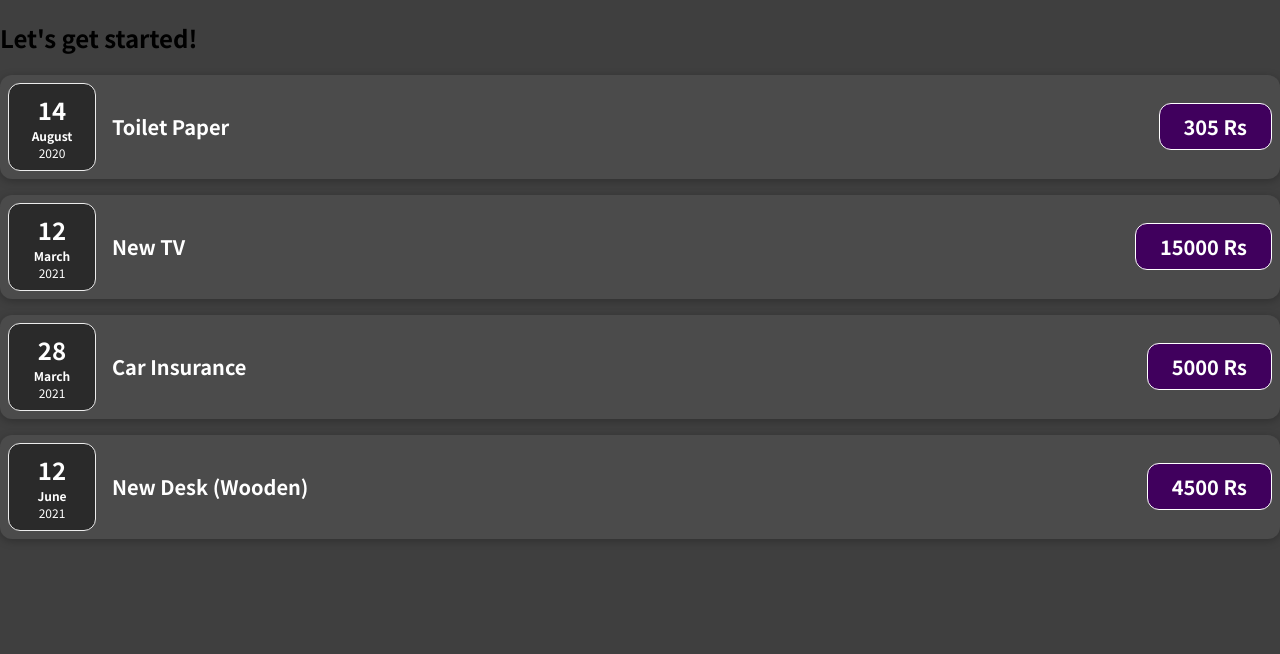
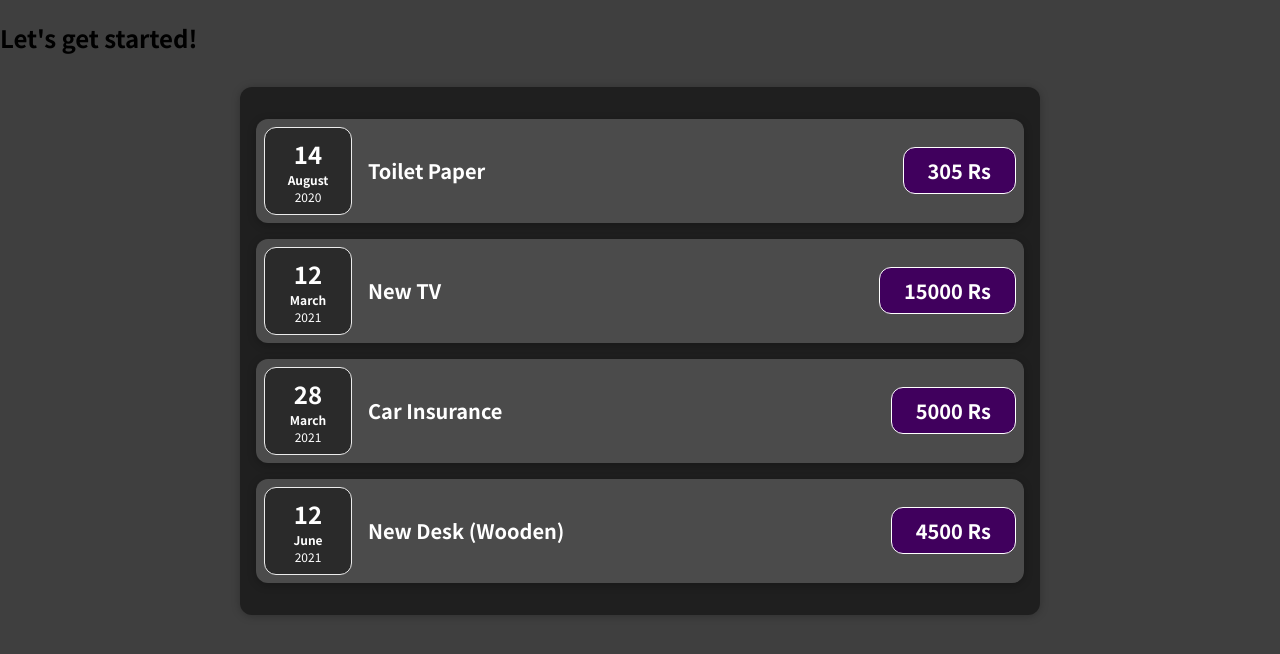
Before and after one commit to sameerwatts/React-Initial-Project, a React (Create React App) app: page / in a window 1280 px wide. Shown: the top 654 px of the page. Built offline with nearby package versions, Linux system fonts and the light colour scheme.

Commit message:
create expenses component

```diff
--- a/src/App.js
+++ b/src/App.js
@@ -1,4 +1,4 @@
-import ExpenseItem from "./components/ExpenseItem/ExpenseItem";
+import Expenses from "./components/Expenses/Expenses";
 
 
 function App() {
@@ -26,26 +26,7 @@
   return (
     <div>
       <h2>Let's get started!</h2>
-      <ExpenseItem
-        title={expenses[0].title}
-        amount={expenses[0].amount}
-        date={expenses[0].date}
-      />
-      <ExpenseItem
-        title={expenses[1].title}
-        amount={expenses[1].amount}
-        date={expenses[1].date}
-      />
-      <ExpenseItem
-        title={expenses[2].title}
-        amount={expenses[2].amount}
-        date={expenses[2].date}
-      />
-      <ExpenseItem
-        title={expenses[3].title}
-        amount={expenses[3].amount}
-        date={expenses[3].date}
-      />
+      <Expenses items={expenses}/>
     </div>
   );
 }
--- /dev/null
+++ b/src/components/Expenses/Expenses.css
@@ -0,0 +1,9 @@
+.expenses {
+    padding: 1rem;
+    background-color: rgb(31, 31, 31);
+    margin: 2rem auto;
+    width: 50rem;
+    max-width: 95%;
+    border-radius: 12px;
+    box-shadow: 0 1px 8px rgba(0, 0, 0, 0.25);
+  }
--- /dev/null
+++ b/src/components/Expenses/Expenses.js
@@ -0,0 +1,32 @@
+import React from 'react';
+import ExpenseItem from '../ExpenseItem/ExpenseItem';
+import "./Expenses.css"
+
+const Expenses = (props) => {
+    return (
+        <div className="expenses">
+            <ExpenseItem
+        title={props.items[0].title}
+        amount={props.items[0].amount}
+        date={props.items[0].date}
+      />
+      <ExpenseItem
+        title={props.items[1].title}
+        amount={props.items[1].amount}
+        date={props.items[1].date}
+      />
+      <ExpenseItem
+        title={props.items[2].title}
+        amount={props.items[2].amount}
+        date={props.items[2].date}
+      />
+      <ExpenseItem
+        title={props.items[3].title}
+        amount={props.items[3].amount}
+        date={props.items[3].date}
+      />
+        </div>
+    );
+};
+
+export default Expenses;
```
